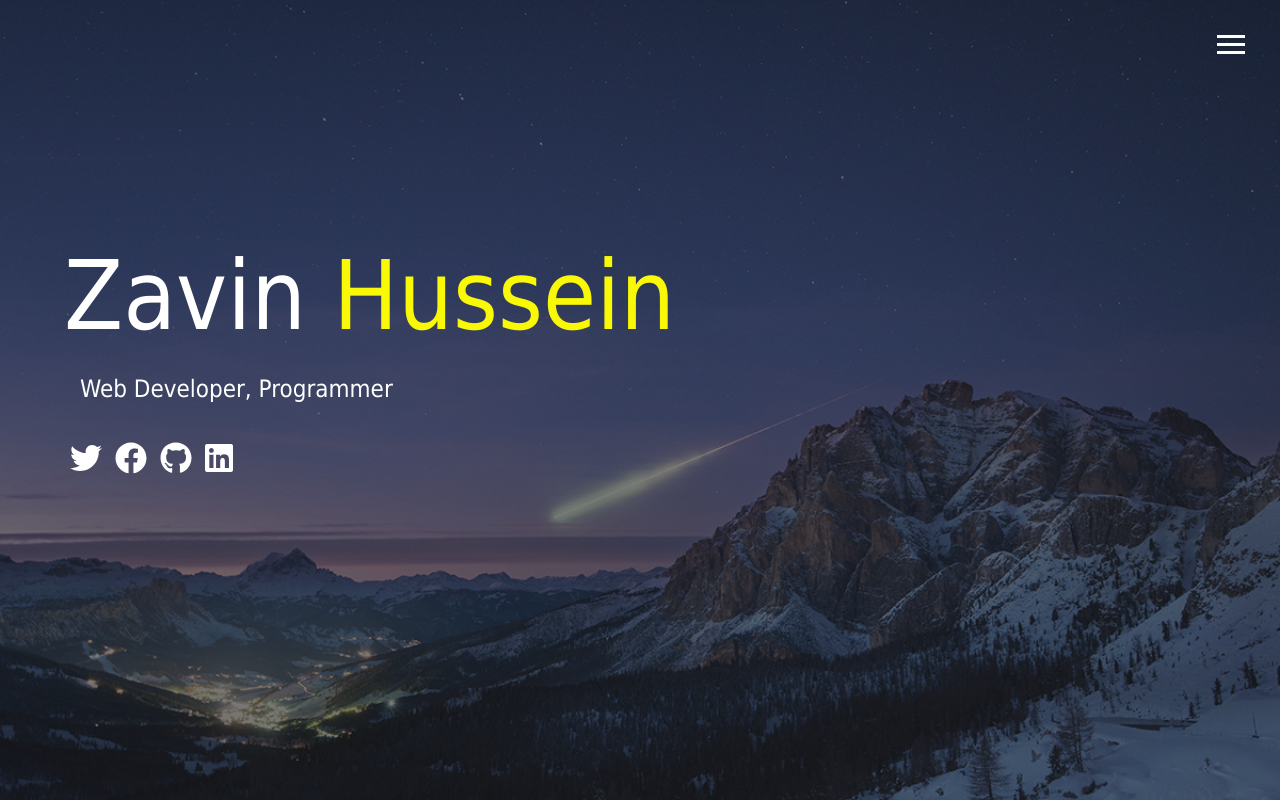
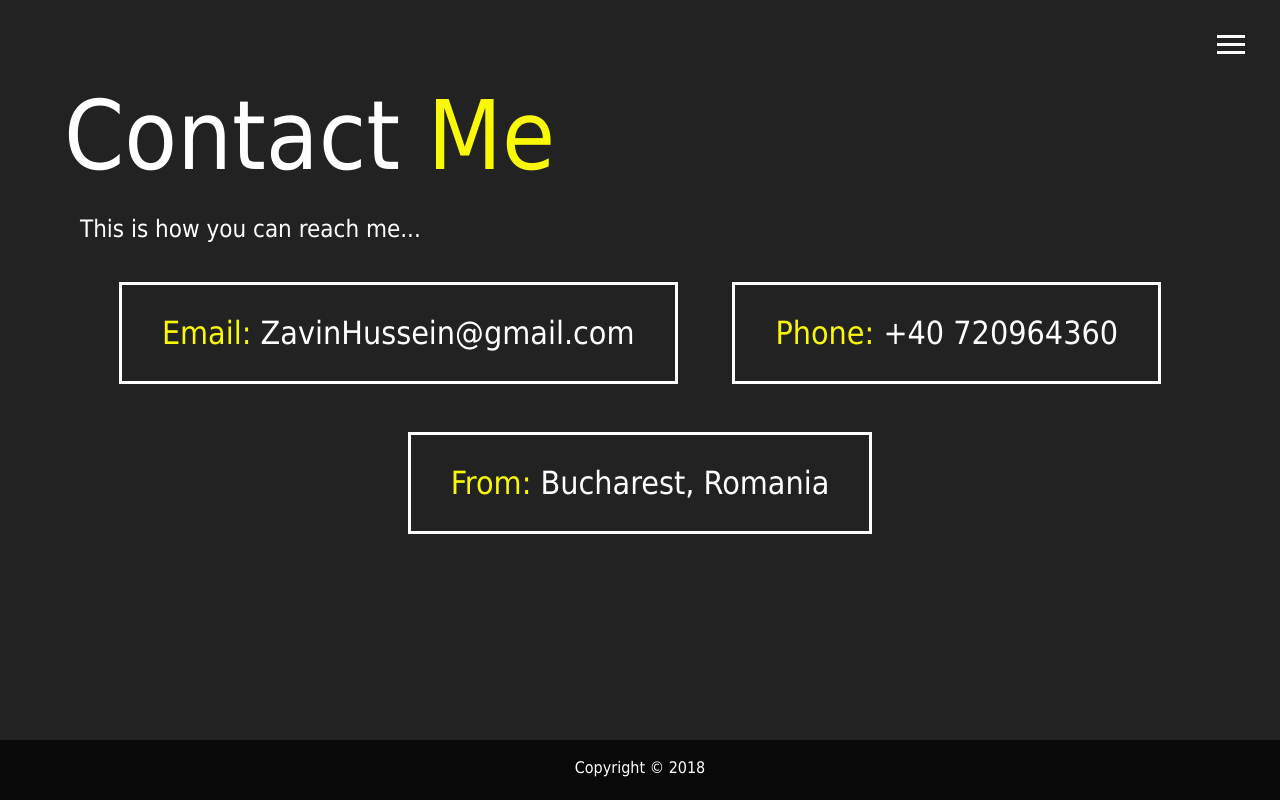
Before and after one commit to zavin27/portfolio-website, a React app: page /contact in a window 1280 px wide. Before the commit this address led to /. Built offline with nearby package versions, Linux system fonts and the light colour scheme.

Commit message:
add Contact Page, footer component

```diff
--- a/src/App.js
+++ b/src/App.js
@@ -4,6 +4,7 @@ import './scss/main.scss';
 import Home from './container/Home';
 import About from './container/About';
 import Work from './container/Work';
+import Contact from './container/Contact';
 import Layout from "./hoc/Layout";
 import {Route, Switch, Redirect} from 'react-router-dom';
 
@@ -17,6 +18,7 @@ class App extends Component {
             <Route path='/' exact component={Home}/>
             <Route path='/about' component={About}/>
             <Route path='/work' component={Work}/>
+            <Route path='/contact' component={Contact}/>
             <Redirect to='/'/>
           </Switch>
 
--- /dev/null
+++ b/src/components/Footer.js
@@ -0,0 +1,9 @@
+import React from 'react';
+
+const footer = () => (
+  <footer id='main-footer'>
+    Copyright &copy; 2018
+  </footer>
+);
+
+export default footer;
--- a/src/container/About.js
+++ b/src/container/About.js
@@ -2,6 +2,7 @@ import React, {Component} from 'react';
 import {Helmet} from "react-helmet";
 import Portrait from '../assets/images/portrait.jpg';
 import Job from '../components/Job/Job';
+import Footer from '../components/Footer';
 
 
 class About extends Component {
@@ -39,9 +40,7 @@ class About extends Component {
               jobDetails='Lorem ipsum dolor sit amet, consectetur adipisicing elit. Ad atque consectetur dolores eaque impedit natus numquam. Doloribus officia tempora tempore?'/>
           </div>
         </main>
-        <footer id='main-footer'>
-          Copyright &copy; 2018
-        </footer>
+        <Footer/>
       </div>
     )
   }
--- /dev/null
+++ b/src/container/Contact.js
@@ -0,0 +1,34 @@
+import React, {Component} from 'react';
+import {Helmet} from "react-helmet";
+import Footer from '../components/Footer';
+
+
+class Contact extends Component {
+  render() {
+    return (
+      <div>
+        <Helmet>
+          <title>Contact Me</title>
+        </Helmet>
+        <main id='contact'>
+          <h1 className="lg-heading">Contact <span className="text-secondary">Me</span></h1>
+          <h2 className="sm-heading">This is how you can reach me...</h2>
+          <div className="boxes">
+            <div>
+              <span className='text-secondary'>Email:</span> ZavinHussein@gmail.com
+            </div>
+            <div>
+              <span className='text-secondary'>Phone:</span> +40 720964360
+            </div>
+            <div>
+              <span className='text-secondary'>From:</span> Bucharest, Romania
+            </div>
+          </div>
+        </main>
+        <Footer/>
+      </div>
+    )
+  }
+}
+
+export default Contact;
--- a/src/container/Work.js
+++ b/src/container/Work.js
@@ -6,9 +6,10 @@ import project2 from '../assets/images/project2.jpg';
 import project3 from '../assets/images/project3.jpg';
 import project4 from '../assets/images/project4.jpg';
 import project5 from '../assets/images/project5.jpg';
+import Footer from '../components/Footer';
 
 
-class About extends Component {
+class Work extends Component {
   render() {
     return (
       <div>
@@ -46,12 +47,10 @@ class About extends Component {
               imageSource={project5}/>
           </div>
         </main>
-        <footer id='main-footer'>
-          Copyright &copy; 2018
-        </footer>
+        <Footer/>
       </div>
     )
   }
 }
 
-export default About;
+export default Work;
--- a/src/scss/main.scss
+++ b/src/scss/main.scss
@@ -125,6 +125,36 @@ main {
   }
 }
 
+// Contact Page
+
+.boxes {
+  display: flex;
+  flex-wrap: wrap;
+  justify-content: space-evenly;
+  align-items: center;
+  margin-top: 1rem;
+
+  div {
+    font-size: 2rem;
+    border: 3px solid white;
+    padding: 1.5rem 2.5rem;
+    margin-bottom: 3rem;
+    @include easeOut;
+
+    &:hover {
+      padding: 0.5rem 1.5rem;
+      background: $secondary-color;
+      color: set-text-color($secondary-color);
+      span {
+        color: set-text-color($secondary-color);
+        @include easeOut
+      }
+    }
+
+  }
+
+}
+
 // Button Style
 
 .btn {
```
